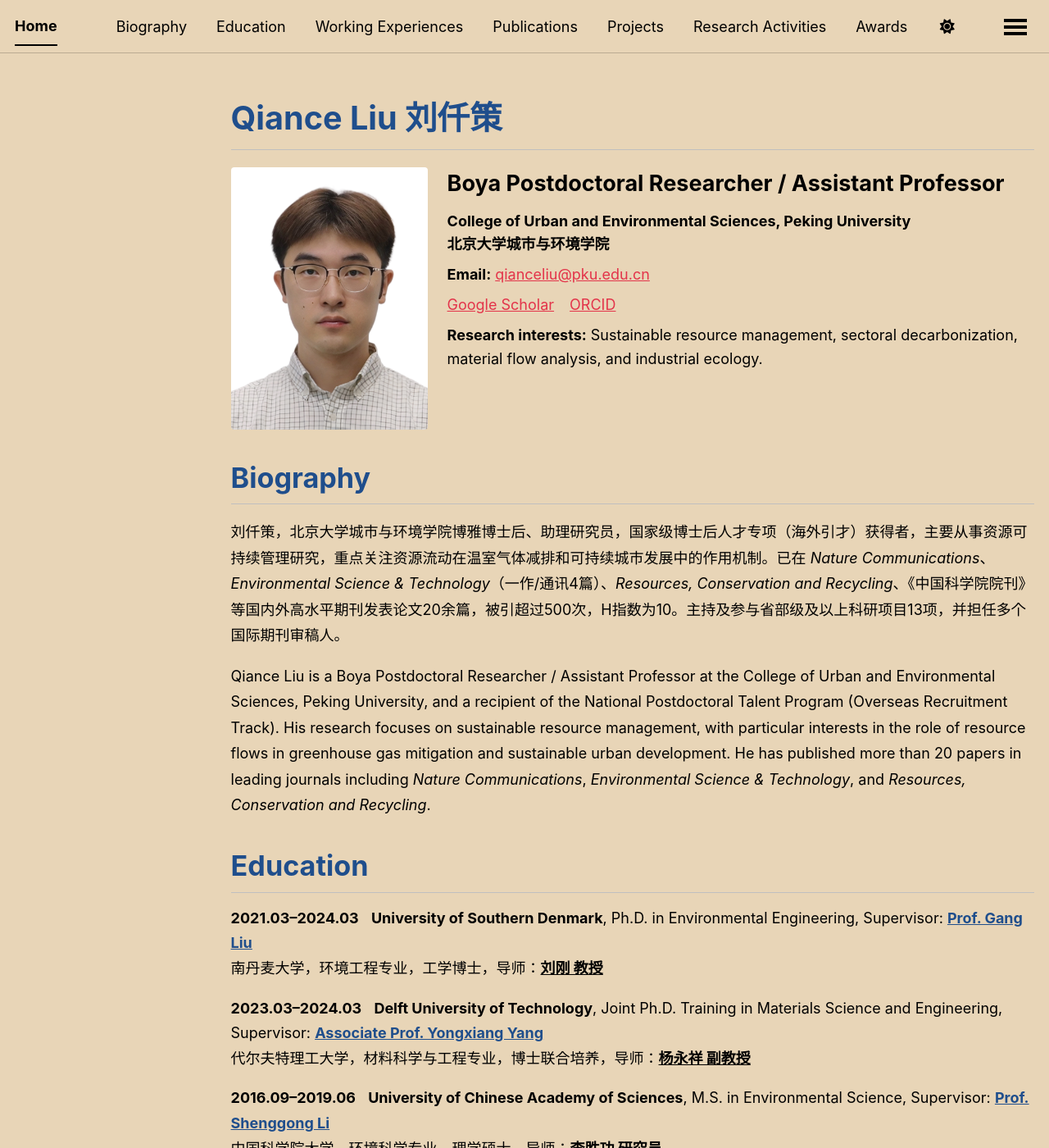
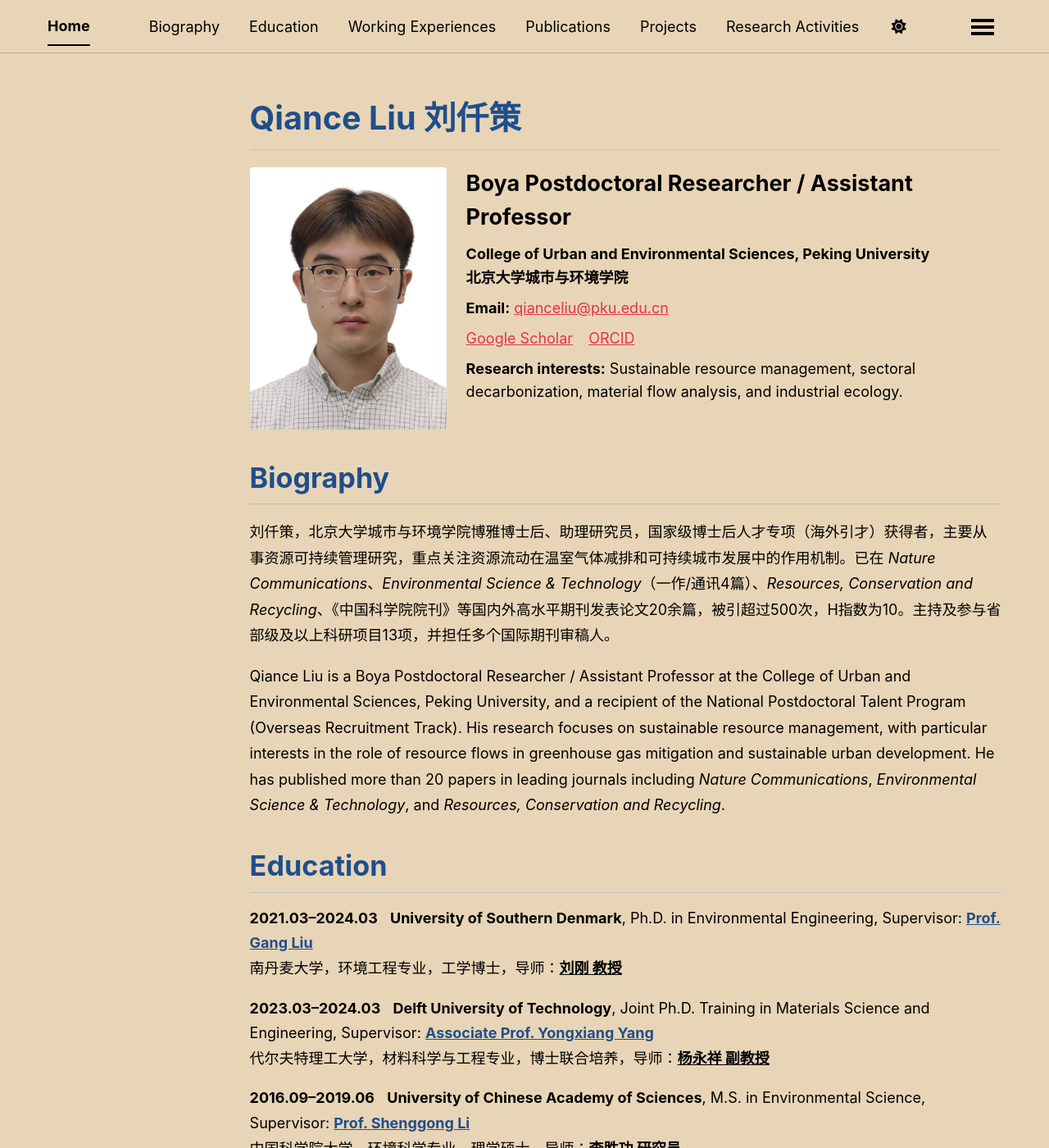
Before and after one commit to QianceLIU/qianceliu.github.io, a Jekyll site: the page built from _pages/about.md, in a window 1280 px wide and 1400 px high. Shown: the whole window at 82% size. Built offline with Jekyll 4.4.1, drawn with Linux system fonts in a browser that asks for light colours; a script bundle is joined from its source files by our own code; library files that are not in the unit come from our copies.

Commit message:
Update main.scss

```diff
--- a/assets/css/main.scss
+++ b/assets/css/main.scss
@@ -41,3 +41,14 @@
     "vendor/font-awesome/solid",
     "vendor/font-awesome/brands"
 ;
+
+/* ===== Custom width adjustment ===== */
+.masthead__inner-wrap,
+.masthead__menu,
+.greedy-nav,
+.initial-content,
+#main {
+  max-width: 1200px !important;
+  margin-left: auto;
+  margin-right: auto;
+}
```
